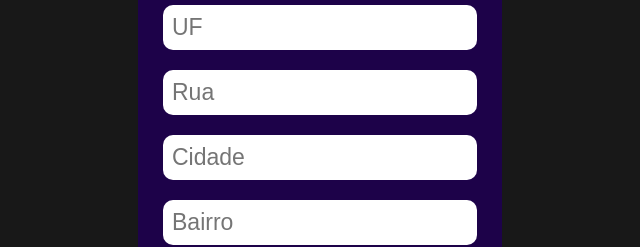
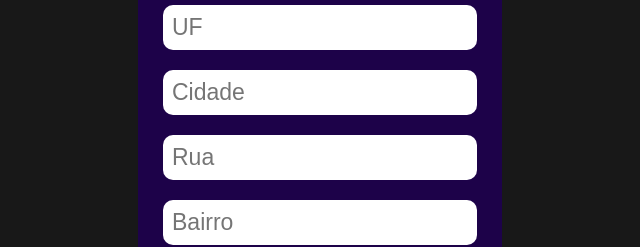
Before and after one commit to RamonBosi/heroku-front-end, a React (Create React App) app in the folder heroku-front-end/: page /deliveryInformation/address/user/1/create in a window 1280 px wide. Shown: the part 282-529 px from the top of the page, without its empty margins (320-960 px from the left). Built offline with nearby package versions, Linux system fonts and the light colour scheme.

Commit message:
address validation

```diff
--- a/heroku-front-end/src/Projects/DeliveryInformation/components/AddressForm/index.js
+++ b/heroku-front-end/src/Projects/DeliveryInformation/components/AddressForm/index.js
@@ -1,20 +1,47 @@
+import { yupResolver } from "@hookform/resolvers/yup";
+import { useForm } from "react-hook-form";
+import { validationAddress } from "../../validations";
 import Form from "../Form";
 
 export default function AddressForm(){
+
+    const { register, handleSubmit, formState: { errors } } = useForm({
+        resolver: yupResolver(validationAddress)
+    })
+
+    const dataSubmit = (data) => console.log(data)
+
     return(
         <Form
+        handleSubmit={handleSubmit(dataSubmit)}
         formTitle={<h2>Cadastrar Endereço</h2>}
         formInput = {
             <>
-                <input type = 'text' placeholder="UF"/>
-                <input type = 'text' placeholder="Rua"/>
-                <input type = 'text' placeholder="Cidade"/>
-                <input type = 'text' placeholder="Bairro"/>
+                <input
+                    type = 'text'
+                    placeholder="UF"
+                    {...register('uf')}/>
+                <p>{errors.uf?.message}</p>
+                <input
+                    type = 'text'
+                    placeholder="Cidade"
+                    {...register('cidade')}/>
+                <p>{errors.cidade?.message}</p>
+                <input
+                    type = 'text'
+                    placeholder="Rua"
+                    {...register('rua')}/>
+                <p>{errors.rua?.message}</p>
+                <input
+                    type = 'text'
+                    placeholder="Bairro"
+                    {...register('bairro')}/>
+                <p>{errors.bairro?.message}</p>
             </>
         }
         formBtn = {
             <>
-                <button>Cadastrar</button>
+                <button type = 'submit'>Cadastrar</button>
                 <button>Cancelar</button>
             </>
         }
--- a/heroku-front-end/src/Projects/DeliveryInformation/components/UserForm/index.js
+++ b/heroku-front-end/src/Projects/DeliveryInformation/components/UserForm/index.js
@@ -1,19 +1,19 @@
 import { Link } from 'react-router-dom'
 import { useForm } from 'react-hook-form';
 import { yupResolver } from '@hookform/resolvers/yup';
-import { validationCreateUser } from '../../validations';
+import { validationUser } from '../../validations';
 import Form from "../Form";
 
 export default function UserForm(){
     const { register, handleSubmit, formState: { errors } } = useForm({
-        resolver: yupResolver(validationCreateUser)
+        resolver: yupResolver(validationUser)
     })
 
-    const createUser = (data) => console.log(data)
+    const dataSubmit = (data) => console.log(data)
 
     return(
         <Form
-            handleSubmit={handleSubmit(createUser)}
+            handleSubmit={handleSubmit(dataSubmit)}
             formTitle={<h2>Cadastrar Usuário</h2>}
             formInput={
                 <>
--- a/heroku-front-end/src/Projects/DeliveryInformation/validations/index.js
+++ b/heroku-front-end/src/Projects/DeliveryInformation/validations/index.js
@@ -1,20 +1,28 @@
 import * as yup from 'yup'
-
-const maxCharacters = (max, data) => `Maxímo de ${max} caracteres para ${data}`
-const minCharacters = (min, data) => `Minímo de ${min} caracteres para ${data}`
-const dataRequired = (data) => `${data} é obrigatório`
-const validEmail = 'Digite um email válido: exemplo@email.com'
-const positiveNumber = 'Digite um número positivo'
-const integerNumber = 'Digite um número inteiro'
+import {
+    maxCharacters,
+    minCharacters,
+    dataRequired,
+    validEmail,
+    integerNumber,
+    positiveNumber
+} from './messages'
 
 export const loginValidation = yup.object({
-    email: yup.string().max(100,maxCharacters(100,'Email')).email(validEmail).required(dataRequired('Email')),
+    email: yup.string().max(100,maxCharacters(100,'email')).email(validEmail).required(dataRequired('Email')),
     password: yup.string().max(200,maxCharacters(200,'senha')).required(dataRequired('Senha'))
 }).required()
 
-export const validationCreateUser = yup.object({
+export const validationUser = yup.object({
     nome: yup.string().max(100,maxCharacters(100,'nome')).required(dataRequired('Nome')),
     cpf: yup.number().typeError(dataRequired('CPF')).integer(integerNumber).positive(positiveNumber).min(10000000000,minCharacters(11,'CPF')).max(99999999999,maxCharacters(11,'CPF')).required(dataRequired('CPF')),
     email: yup.string().max(100,maxCharacters(100,'email')).email(validEmail).required(dataRequired('Email')),
     password: yup.string().max(200,maxCharacters(200,'senha')).required(dataRequired('Senha'))
 }).required()
+
+export const validationAddress = yup.object({
+    uf: yup.string().min(2, minCharacters(2,'UF')).max(2,maxCharacters(2,'UF')).required(dataRequired('UF')),
+    cidade: yup.string().max(100,maxCharacters(100,'cidade')).required(dataRequired('Cidade')),
+    rua: yup.string().max(100,maxCharacters(100,'rua')).required(dataRequired('Rua')),
+    bairro: yup.string().max(100,maxCharacters(100,'bairro')).required(dataRequired('Bairro'))
+}).required()
--- /dev/null
+++ b/heroku-front-end/src/Projects/DeliveryInformation/validations/messages.js
@@ -0,0 +1,6 @@
+export const maxCharacters = (max, data) => `Maxímo de ${max} caracteres para ${data}`
+export const minCharacters = (min, data) => `Minímo de ${min} caracteres para ${data}`
+export const dataRequired = (data) => `${data} é obrigatório`
+export const validEmail = 'Digite um email válido: exemplo@email.com'
+export const positiveNumber = 'Digite um número positivo'
+export const integerNumber = 'Digite um número inteiro'
```
